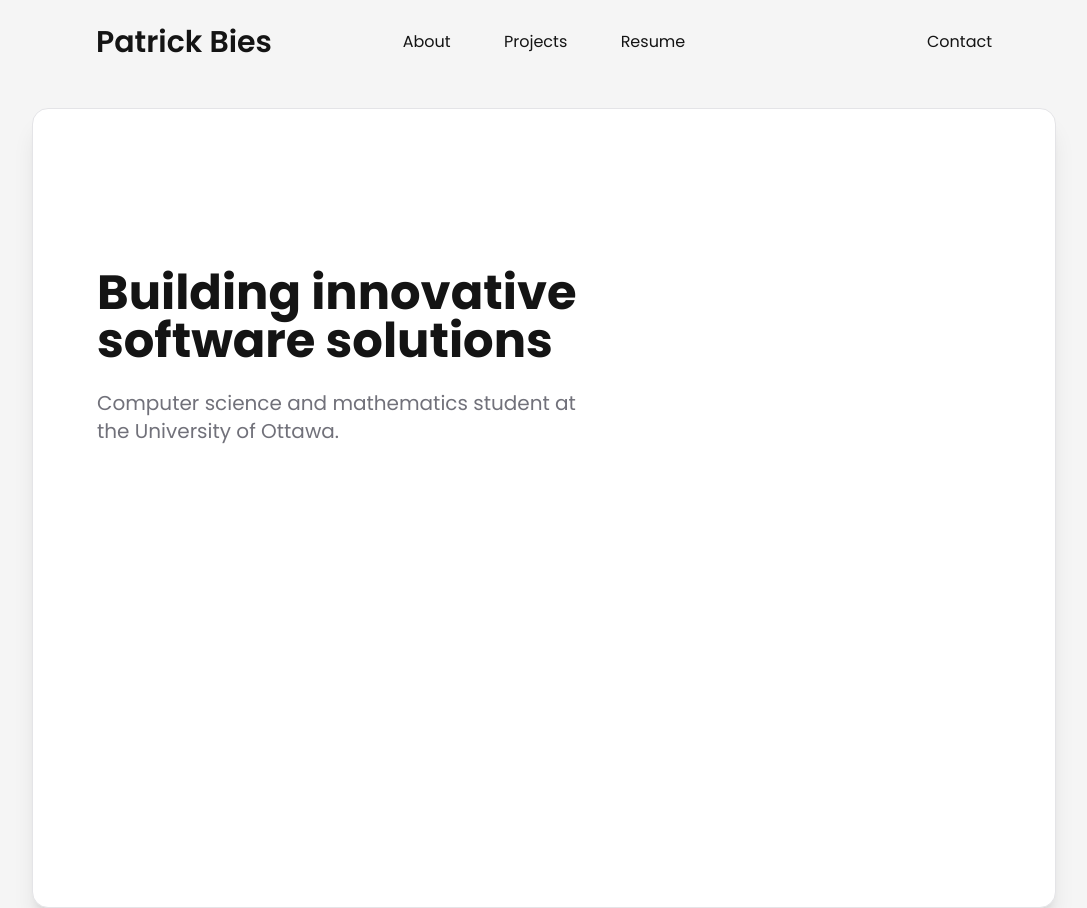
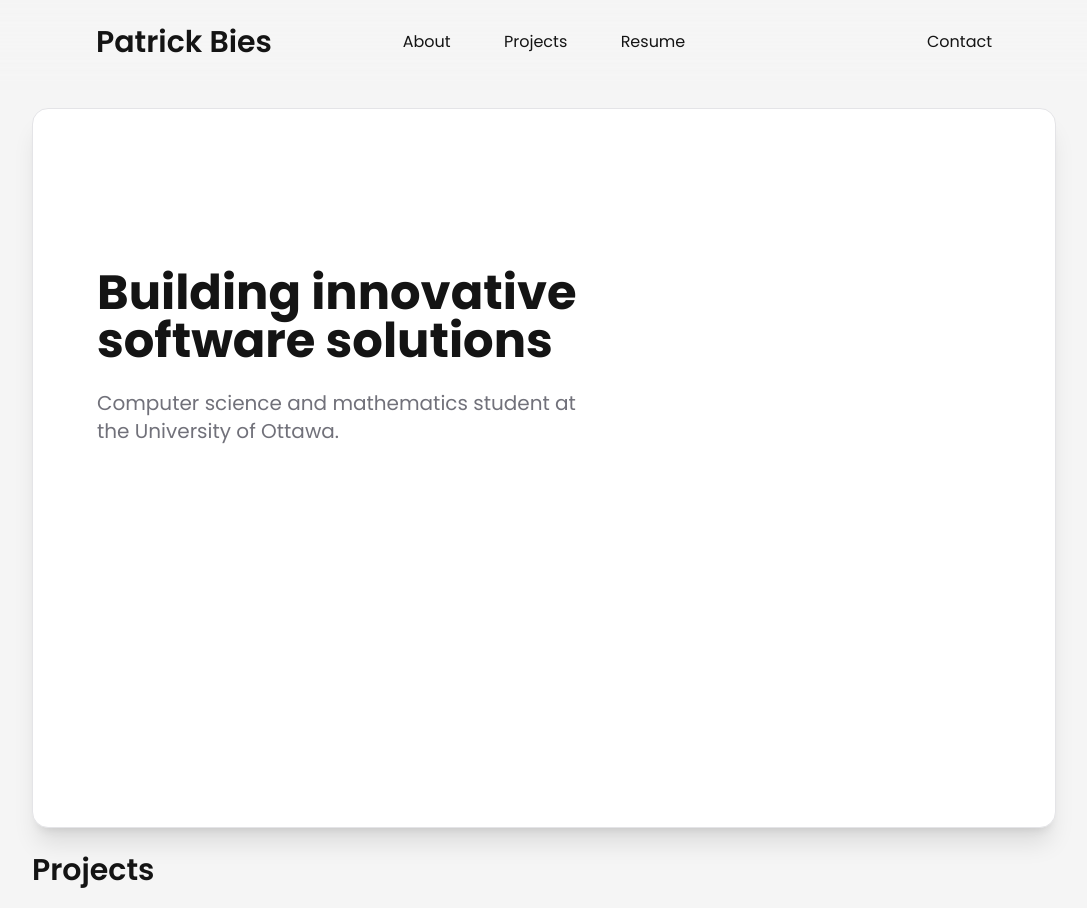
Before and after one commit to patrickbies/Portfolio-Website, a React (Vite) app in the folder front-end/: page / in a window 1280 px wide. Shown: the whole page, without its empty margins (96-1183 px from the left). Built offline with nearby package versions, Linux system fonts and the light colour scheme.

Commit message:
landing done

```diff
--- a/front-end/src/pages/Home.tsx
+++ b/front-end/src/pages/Home.tsx
@@ -3,14 +3,22 @@ import "./Home.css";
 
 const Home = () => {
   return (
-    <div className="bg-background w-full h-screen px-[10vw]">
-      <div className="flex sticky inset-0 py-[3vh] px-[5vw] row items-center">
-        <h1 className="text-3xl poppins-semibold text-foreground w-[25vw]">Patrick Bies</h1>
+    <div className="bg-background w-full h-screen">
+      <div className="flex sticky inset-0 py-[3vh] px-[15vw] row items-center backdrop-blur-xl">
+        <h1 className="text-3xl poppins-semibold text-foreground w-[25vw]">
+          Patrick Bies
+        </h1>
         <div className="flex row w-[30vw] poppins-regular justify-around">
-          <Link to="about" className="hover:text-muted-foreground transition-colors duration-300">
+          <Link
+            to="about"
+            className="hover:text-muted-foreground transition-colors duration-300"
+          >
             About
           </Link>
-          <Link to="projects" className="hover:text-muted-foreground transition-colors duration-300">
+          <Link
+            to="projects"
+            className="hover:text-muted-foreground transition-colors duration-300"
+          >
             Projects
           </Link>
           <h6>Resume</h6>
@@ -19,15 +27,19 @@ const Home = () => {
           <h6>Contact</h6>
         </div>
       </div>
-      <div className="bg-accent my-[3vh] h-[100vh] w-full rounded-2xl shadow-xl border py-[20vh]">
+      <div className="px-[10vw]">
+        <div className="bg-accent my-[3vh] h-[90vh] w-full rounded-2xl shadow-xl border py-[20vh]">
           <div className="w-[60%] px-[5vw]">
             <h1 className="text-5xl poppins-bold text-foreground">
               Building innovative software solutions
             </h1>
             <h6 className="text-xl poppins-regular text-muted-foreground py-[3vh]">
-          Computer science and mathematics student at the University of Ottawa.
+              Computer science and mathematics student at the University of
+              Ottawa.
             </h6>
           </div>
+        </div>
+        <h1 className="text-3xl poppins-semibold text-foreground w-[25vw]">Projects</h1>
       </div>
     </div>
   );
```
Lines whose indentation alone changed are shown as unchanged.
